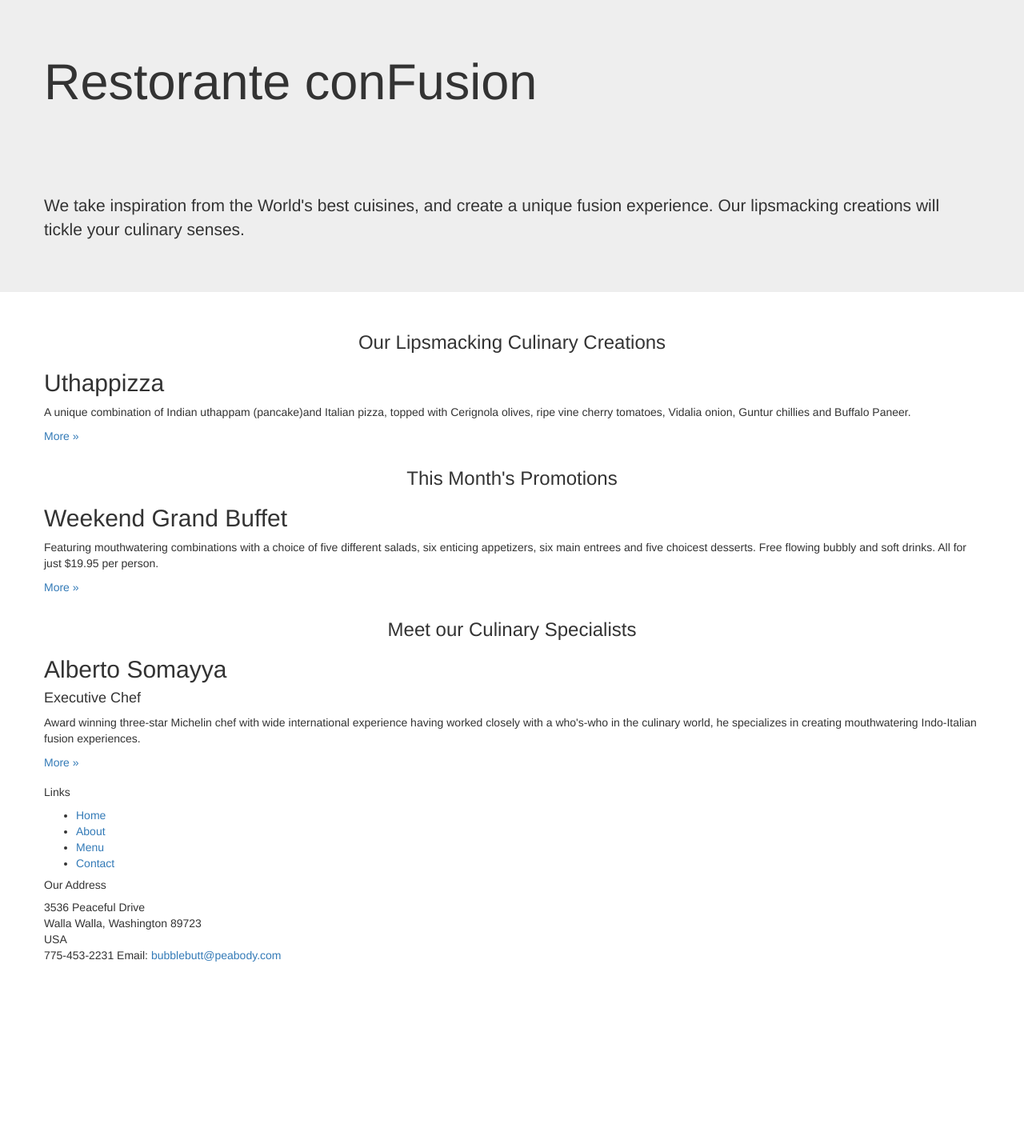
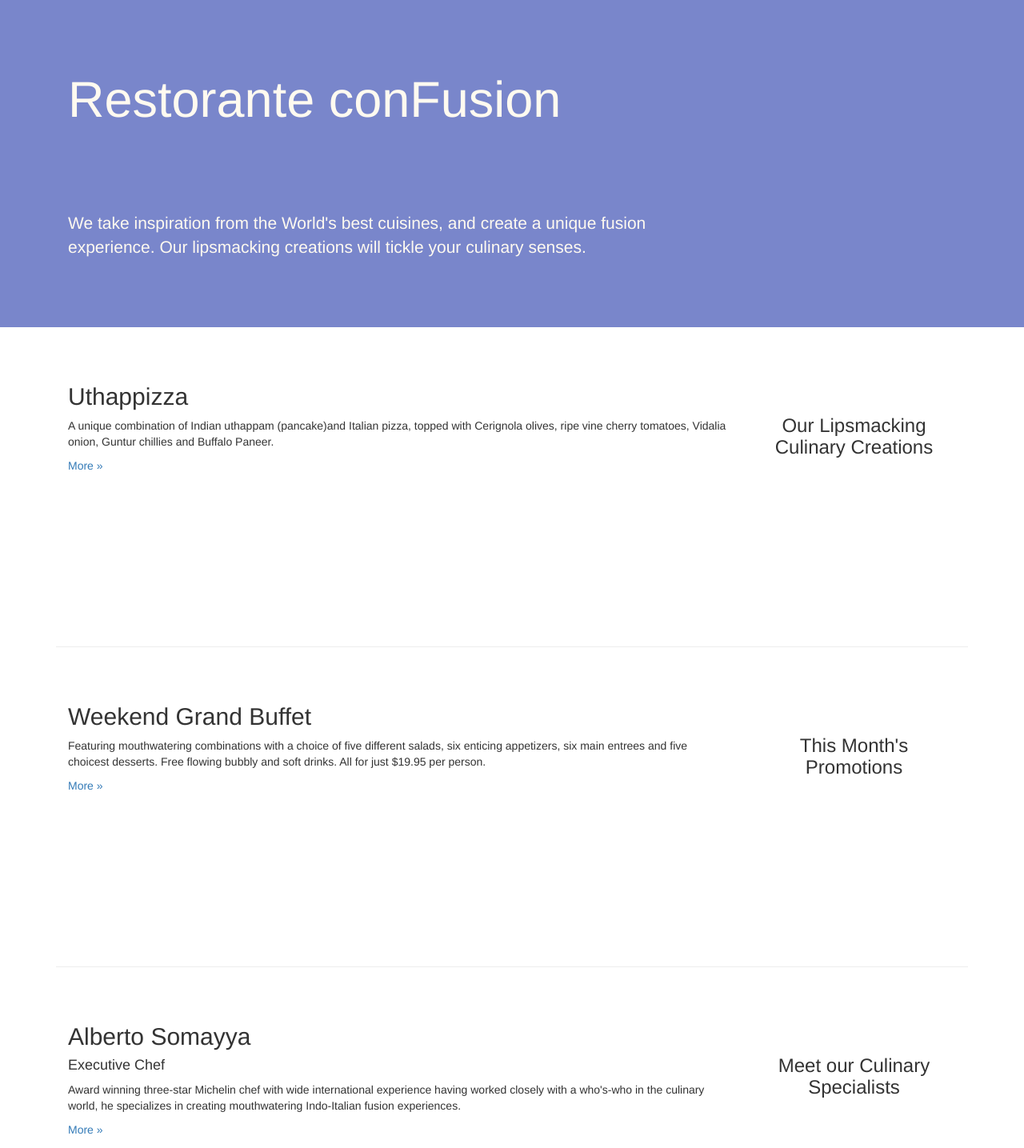
Before and after one commit to mtwilson/Bootstrap-Skill-Building-Project, a website: page index.html in a window 1280 px wide. Shown: the top 1435 px of the page at 80% size. Before the commit the page ends 1224 px from the top, so only its background shows below. Drawn offline with nearby package versions, Linux system fonts and the light colour scheme.

Commit message:
HTML and CSS updates

```diff
--- /dev/null
+++ b/css/mystyles.css
@@ -0,0 +1,30 @@
+.row-header{
+    margin: 0px auto;
+    padding: 0px auto;
+}
+
+.row-content{
+    margin: 0px auto;
+    padding: 50px 0px;
+    border-bottom: 1px ridge;
+    min-height: 400px;
+}
+
+.row-footer{
+    background-color: #afafaf;
+    margin: 0px auto;
+    padding: 20px 0px;
+}
+
+.jumbotron{
+    padding: 70px 30px;
+    margin: 0px auto;
+    background: #7986cb;
+    color: floralwhite;
+}
+
+address{
+    font-size: 80%;
+    margin: 0px;
+    color: #0f0f0f;
+}
--- a/index.html
+++ b/index.html
@@ -9,6 +9,7 @@
 
     <link href="css/bootstrap.min.css" rel="stylesheet">
     <link href="css/bootstrap-theme.css" rel="stylesheet">
+    <link rel="stylesheet" href="css/mystyles.css">
 
     <!-- HTML5 shim and Respond.js for IE8 support of HTML5 elements and media queries -->
     <!-- WARNING: Respond.js doesn't work if you view the page via file:// -->
@@ -24,35 +25,41 @@
 
     <header class="jumbotron">
         <div class="container">
-            <div class="row">
-                <h1>Restorante conFusion</h1>
-                <p style="padding:40px;"></p>
-                <p>We take inspiration from the World's best cuisines, and create a unique fusion experience. Our
-                    lipsmacking creations will tickle your culinary senses.</p>
+            <div class="row row-header">
+                <div class="col-xs-12 col-sm-8">
+                    <h1>Restorante conFusion</h1>
+                    <p style="padding:40px;"></p>
+                    <p>We take inspiration from the World's best cuisines, and create a unique fusion experience. Our
+                        lipsmacking creations will tickle your culinary senses.</p>
+                </div>
+                <div class="col-xs-12 col-sm-4">
+
+                </div>
             </div>
         </div>
     </header>
 
     <div class="container">
-        <div class="row">
-            <div>
-                <p padding="padding:20px"></p>
+        <div class="row row-content">
+            <div class="col-xs-12 col-sm-3 col-sm-push-9">
+                <p style="padding:20px;"></p>
                 <h3 align="center">Our Lipsmacking Culinary Creations</h3>
             </div>
-            <div>
+            <div class="col-xs-12 col-sm-9 col-sm-pull-3">
                 <h2>Uthappizza</h2>
                 <p>A unique combination of Indian uthappam (pancake)and Italian pizza, topped with Cerignola olives,
                     ripe vine cherry tomatoes, Vidalia onion, Guntur chillies and Buffalo Paneer.</p>
                 <p><a href="#">More &raquo;</a></p>
             </div>
         </div>
-        <div class="row">
-            <div>
-                <p padding="padding:20px"></p>
+
+        <div class="row row-content">
+            <div class="col-xs-12 col-sm-3 col-sm-push-9">
+                <p style="padding:20px;"></p>
                 <h3 align="center">This Month's Promotions</h3>
             </div>
 
-            <div>
+            <div class="col-xs-12 col-sm-9 col-sm-pull-3">
                 <h2>Weekend Grand Buffet</h2>
                 <p>Featuring mouthwatering combinations with a choice of five different salads, six enticing appetizers,
                     six
@@ -62,12 +69,13 @@
                 <p><a href="#">More &raquo;</a></p>
             </div>
         </div>
-        <div class="row">
-            <div>
-                <p padding="padding:20px"></p>
+
+        <div class="row row-content">
+            <div class="col-xs-12 col-sm-3 col-sm-push-9">
+                <p style="padding:20px;"></p>
                 <h3 align="center">Meet our Culinary Specialists</h3>
             </div>
-            <div>
+            <div class="col-xs-12 col-sm-9 col-sm-pull-3">
                 <h2>Alberto Somayya</h2>
                 <h4>Executive Chef</h4>
                 <p>Award winning three-star Michelin chef with wide international experience having worked closely with
@@ -77,27 +85,43 @@
             </div>
         </div>
     </div>
+
     <footer>
         <div class="container">
-            <div class="row">
-                <div>
+            <div class="row row-footer">
+                <div class="col-xs-5 col-xs-offset-1 col-sm-2 col-sm-offset-1">
                     <h5>Links</h5>
-                    <ul>
+                    <ul class="list-unstyled">
                         <li><a href="#">Home</a></li>
                         <li><a href="#">About</a></li>
                         <li><a href="#">Menu</a></li>
                         <li><a href="#">Contact</a></li>
                     </ul>
                 </div>
-                <div>
+                <div class="col-xs-6 col-sm-5">
                     <h5>Our Address</h5>
                     <address>
                         3536 Peaceful Drive<br>
                         Walla Walla, Washington 89723<br>
                         USA<br>
-                        <Tel class=":">775-453-2231</Tel>
+                        <Tel class=":">775-453-2231</Tel><br>
                         Email: <a style="email:email">bubblebutt@peabody.com</a>
                     </address>
+                </div>
+                <div class="col-xs-12 col-sm-4">
+                    <div style="padding:40px 10px;">
+                        <a href="http://google.com/+">Google+</a>
+                        <a href="http://facebook.com/profile.php?id=">FaceBook</a>
+                        <a href="http://linkedin.com/in/">LinkedIn</a>
+                        <a href="http://twitter.com">Twitter</a>
+                        <a href="http:..youtube,com">YouTube</a>
+                        <a href="mailto:">Mail</a>
+                    </div>
+                </div>
+
+                <div class="col-xs-12">
+                    <p style="padding:10px;"></p>
+                    <p align="center">Copyright 2019 Little Ruckus</p>
                 </div>
             </div>
         </div>
```
